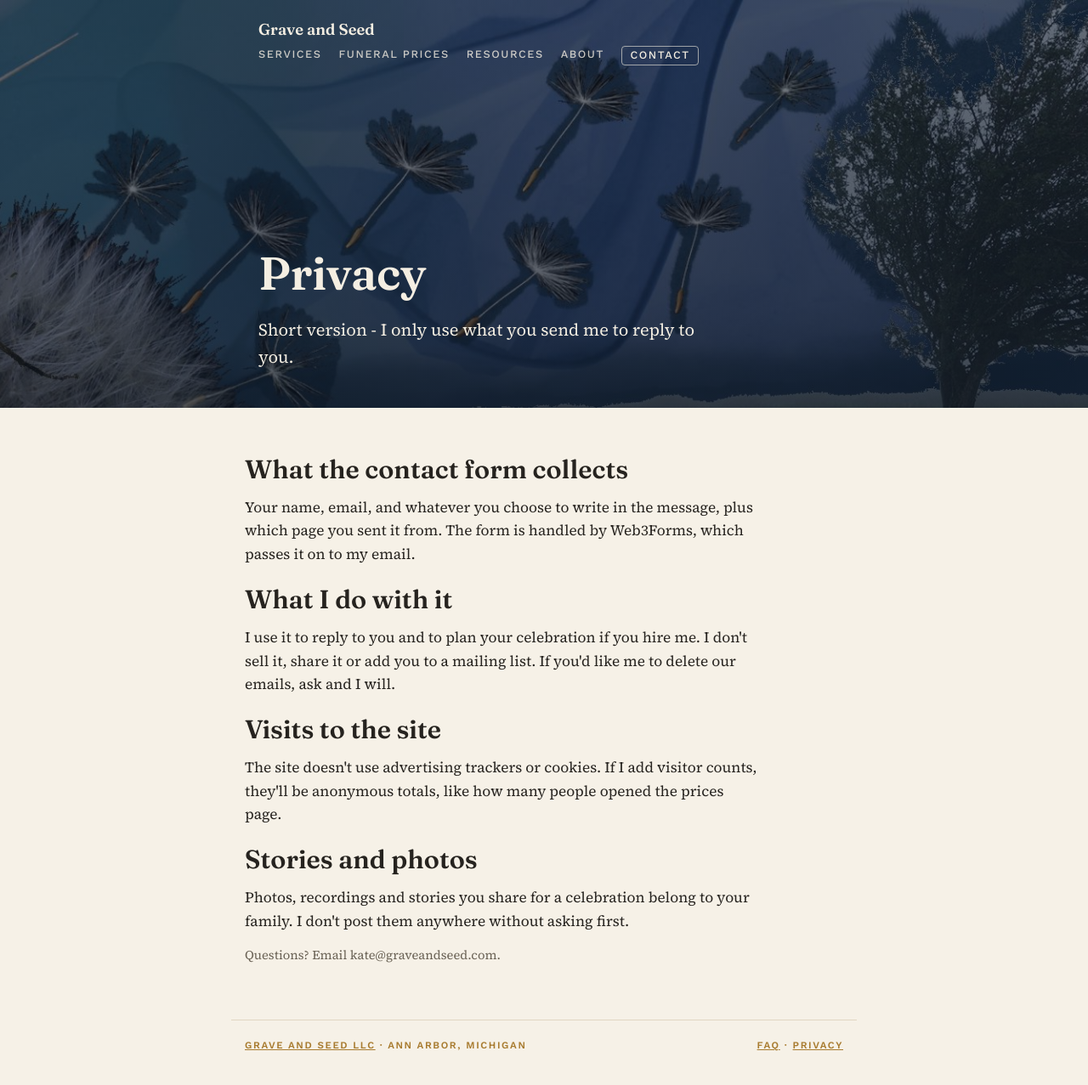
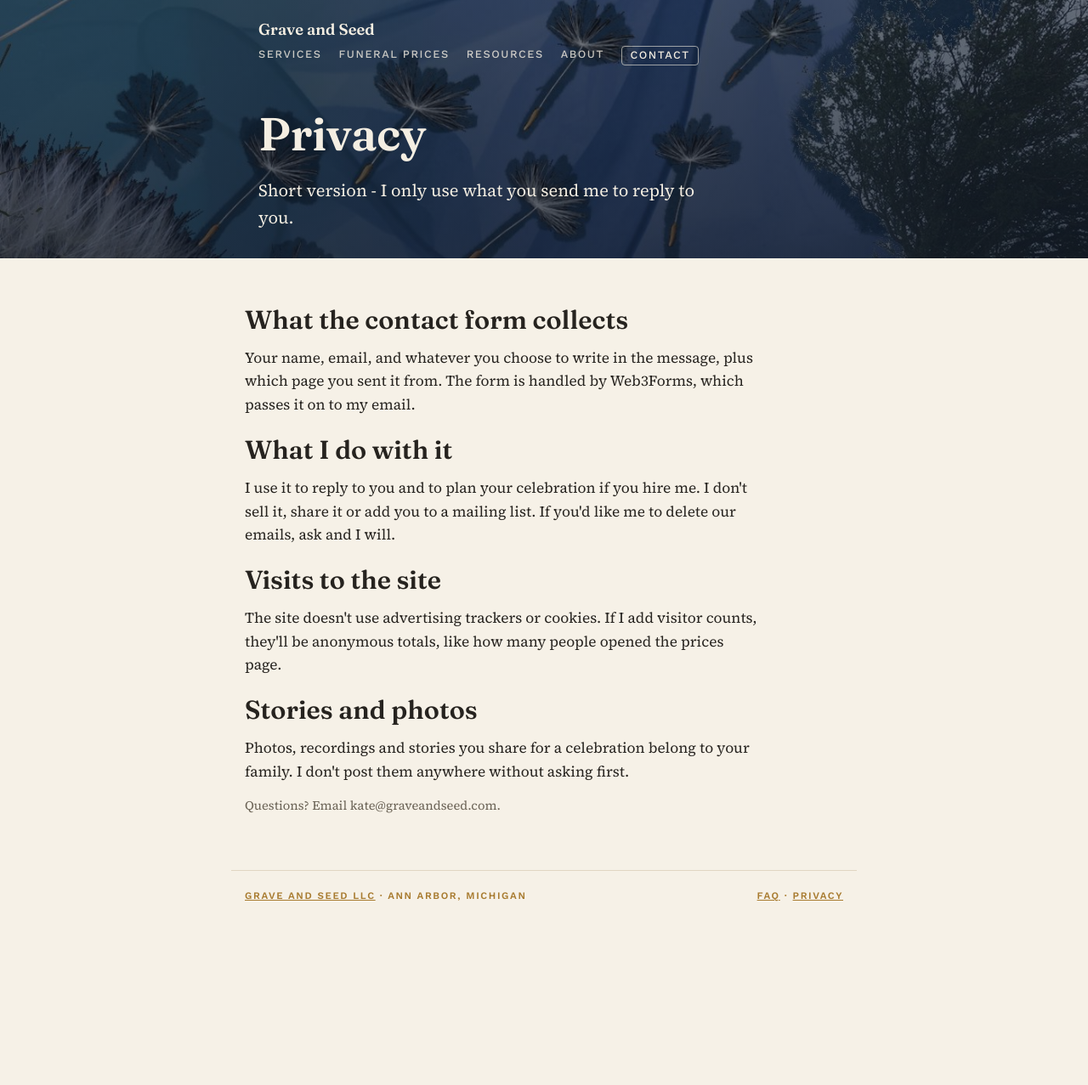
Before and after one commit to katekelley/graveandseed, a Jekyll site: the page built from privacy.html, in a window 1280 px wide. Shown: the whole page at 85% size. Built offline with Jekyll 4.4.1, drawn with Linux system fonts in a browser that asks for light colours; after the commit the page ends 1101 px from its top, so only the background shows below that.

Commit message:
Shorter inner-page headers
Co-Authored-By: Claude Opus 5.5 <noreply@anthropic.com>
Claude-Session: https://claude.ai/code/session_011MgnuCgP3j7vY9GWkoifJs

```diff
--- a/_includes/head.html
+++ b/_includes/head.html
@@ -50,9 +50,11 @@ header.soil { background: var(--soil) url("/assets/collage-strip.jpg") center 40
 header.soil::before { content: ""; position: absolute; inset: 0; z-index: -1; background: linear-gradient(180deg, rgba(14,22,36,0.55) 0%, rgba(14,22,36,0.72) 100%); }
 header.soil { min-height: 30rem; display: flex; }
 header.soil .wrap, header.soil.slim .wrap { width: 100%; box-sizing: border-box; display: flex; flex-direction: column; gap: 1.25rem; padding-block: 1.5rem 2.75rem; }
-header.soil h1 { margin-top: auto; padding-top: 2rem; }
+header.soil h1 { margin-top: auto; padding-top: 1.5rem; }
+header.soil.slim { min-height: 19rem; }
+header.soil.slim .wrap { padding-block: 1.5rem 2rem; }
 header.soil .hero-cta { align-self: flex-start; }
-@media (max-width: 700px) { header.soil { min-height: 32rem; } }
+@media (max-width: 700px) { header.soil { min-height: 32rem; } header.soil.slim { min-height: 21rem; } }
 header.soil.hero { background-image: url("/assets/collage-home.jpg"); background-position: 30% center; }
 header.soil.hero::before { background: linear-gradient(180deg, rgba(14,22,36,0.55) 0%, rgba(14,22,36,0.05) 22%, rgba(14,22,36,0.1) 45%, rgba(14,22,36,0.82) 100%); }
 header.soil.hero h1 { text-shadow: 0 2px 18px rgba(0,0,0,0.35); }
```
